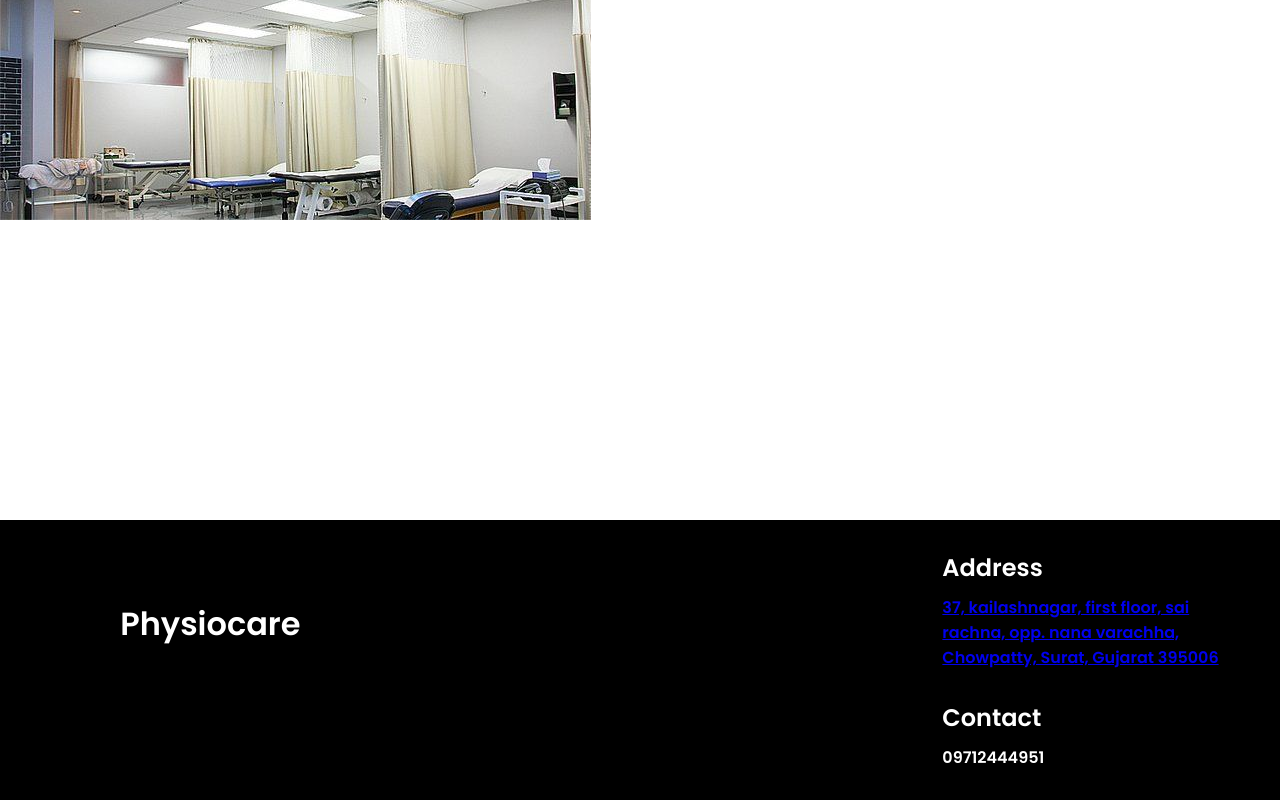
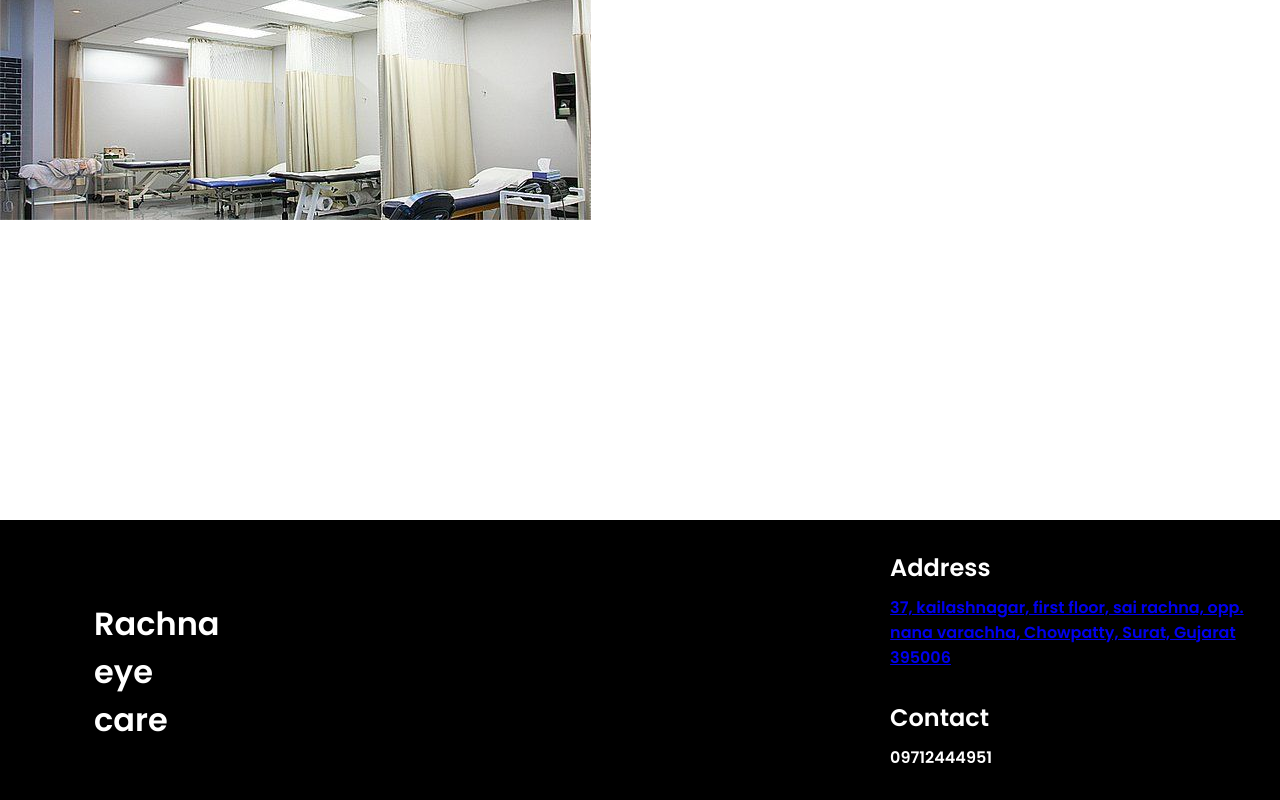
Before and after one commit to Abhikakadiya2301/Rachnaeyecare, a plain HTML site: page index.html in a window 1280 px wide. Shown: the part 1742-2542 px from the top of the page. Drawn offline with Linux system fonts and the light colour scheme.

Commit message:
rachna footer update

```diff
--- a/index.html
+++ b/index.html
@@ -64,7 +64,7 @@
     </div>
     <div class="footer">
     <div class="footer-logo">
-        <h1>Physiocare</h1>
+        <h1>Rachna eye care</h1>
     </div>
 
     <div class="footer-content">
```
